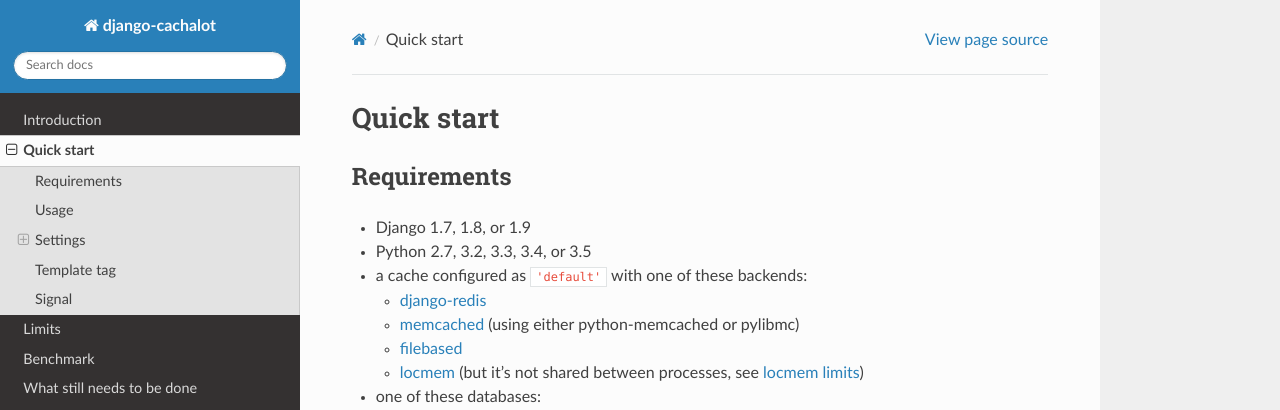
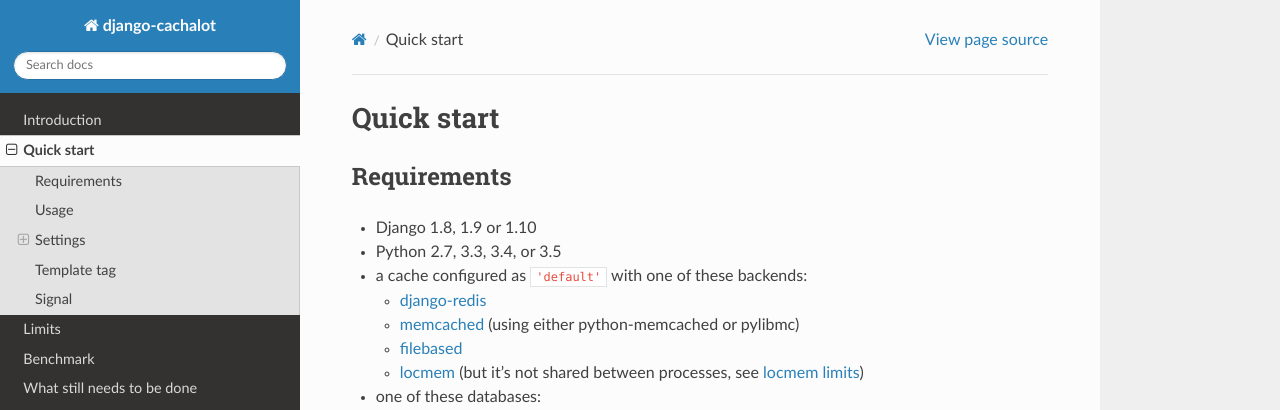
Before and after one commit to noripyt/django-cachalot, a Sphinx documentation site: the page built from docs/quickstart.rst, in a window 1280 px wide and 900 px high. Shown: the top 410 px of the window. Built offline with Sphinx 7.4.7 and the Read the Docs theme 2.0.0, drawn with Linux system fonts in a browser that asks for light colours; pages that are not in the unit, such as notebooks, are missing from menus; the version number could not be read and is left out.

Commit message:
Tests Django 1.10.

```diff
--- a/docs/quickstart.rst
+++ b/docs/quickstart.rst
@@ -4,8 +4,8 @@
 Requirements
 ............
 
-- Django 1.7, 1.8, or 1.9
-- Python 2.7, 3.2, 3.3, 3.4, or 3.5
+- Django 1.8, 1.9 or 1.10
+- Python 2.7, 3.3, 3.4, or 3.5
 - a cache configured as ``'default'`` with one of these backends:
 
   - `django-redis <https://github.com/niwibe/django-redis>`_
--- a/requirements.txt
+++ b/requirements.txt
@@ -1 +1 @@
-Django>=1.7
+Django>=1.8
```
Also changed, not shown: settings.py (+9 -0 lines), 1 other file.
